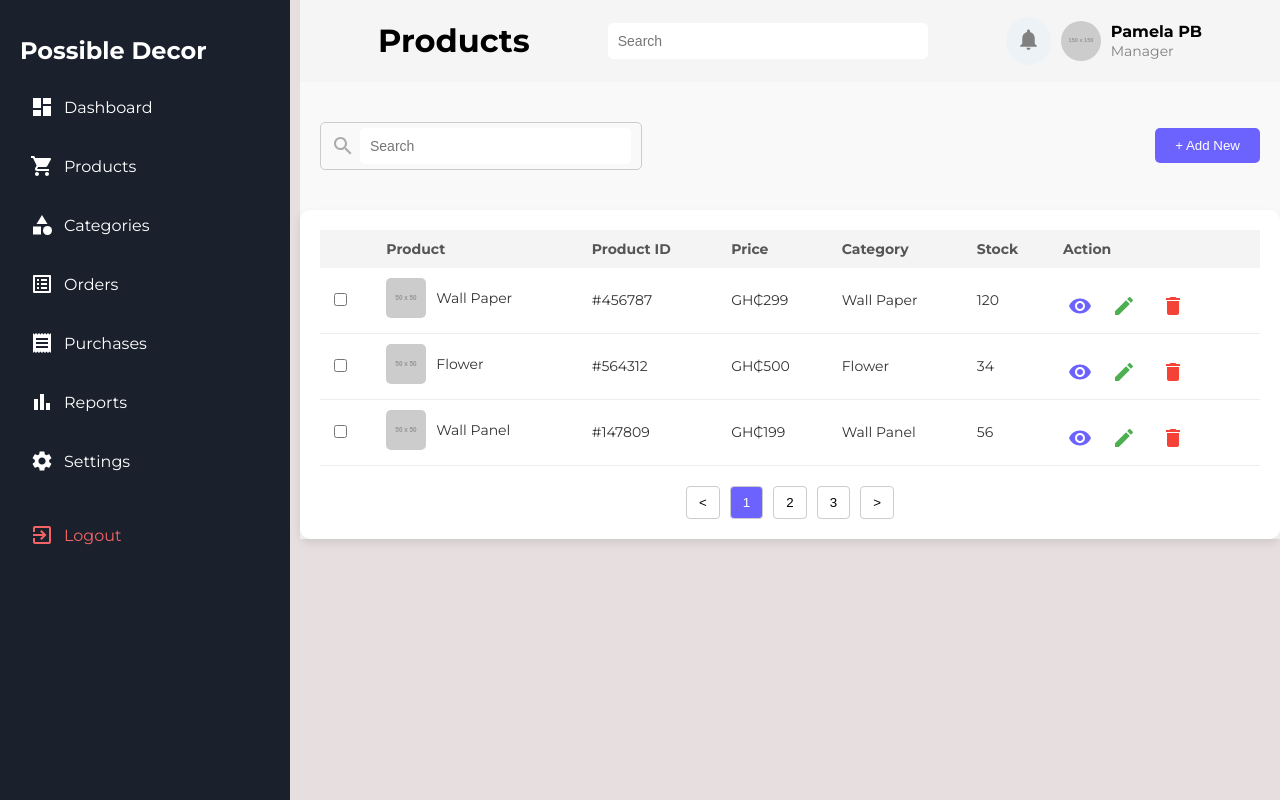
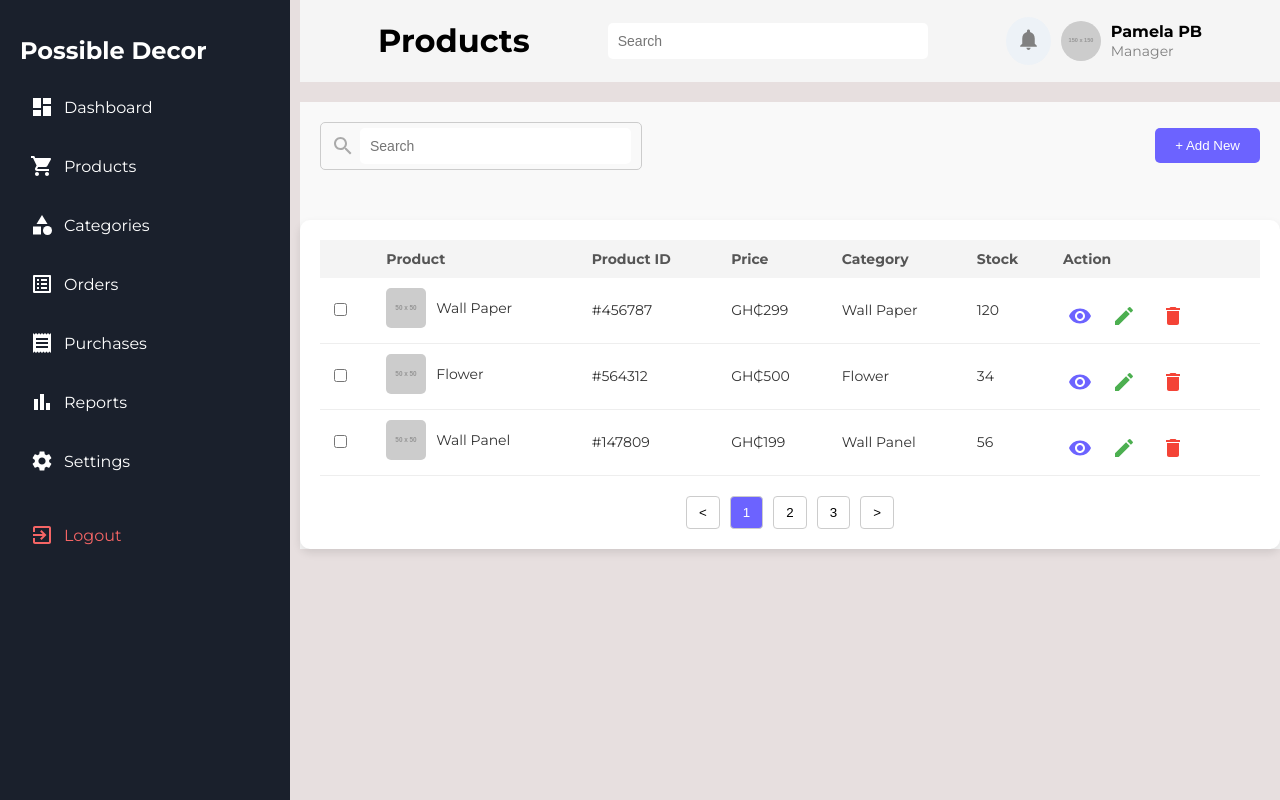
Before and after one commit to Caleb199521e/react-possible-decor-inventory, a React (Create React App) app: page /products in a window 1280 px wide. Built offline with nearby package versions, Linux system fonts and the light colour scheme.

Commit message:
feat: update Products page layout; adjust CSS for improved spacing and structure

```diff
--- a/src/Pages/Products.css
+++ b/src/Pages/Products.css
@@ -8,6 +8,7 @@ General Layout
     /* padding: 20px; */
     background-color: #f9f9f9;
     margin-left: 300px;
+    margin-top:20px;
   }
   .products-header {
     display: flex;
@@ -55,7 +56,7 @@ General Layout
 
   /* Table Styling */
   .products-table {
-    margin-top: 10px;
+    margin-top: 30px;
     background: white;
     border-radius: 10px;
     padding: 20px;
--- a/src/Pages/Products.jsx
+++ b/src/Pages/Products.jsx
@@ -37,9 +37,13 @@ export default function Products() {
   return (
     <div className="products-page-layout">
       <Sidebar />
+
+      <div className= "main">
+          <Header/>
+      </div>
+
+      <main>
         <div className="main-content">
-        <Header/>
-
         <div className="products-page">
             <div className="products-header">
               <div className="search-container">
@@ -102,6 +106,7 @@ export default function Products() {
             </div>
           </div>
         </div>
+        </main>
     </div>
   );
 }
```
Lines whose indentation alone changed are shown as unchanged.
